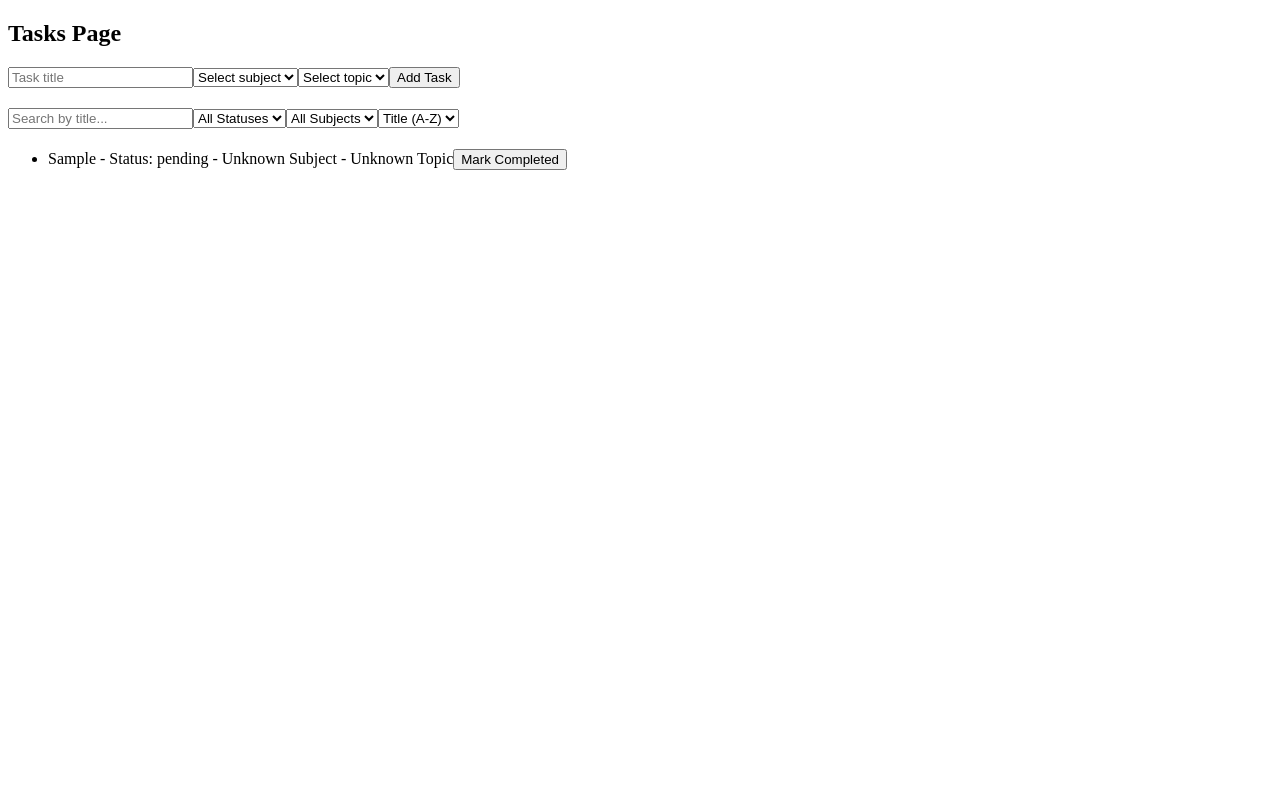
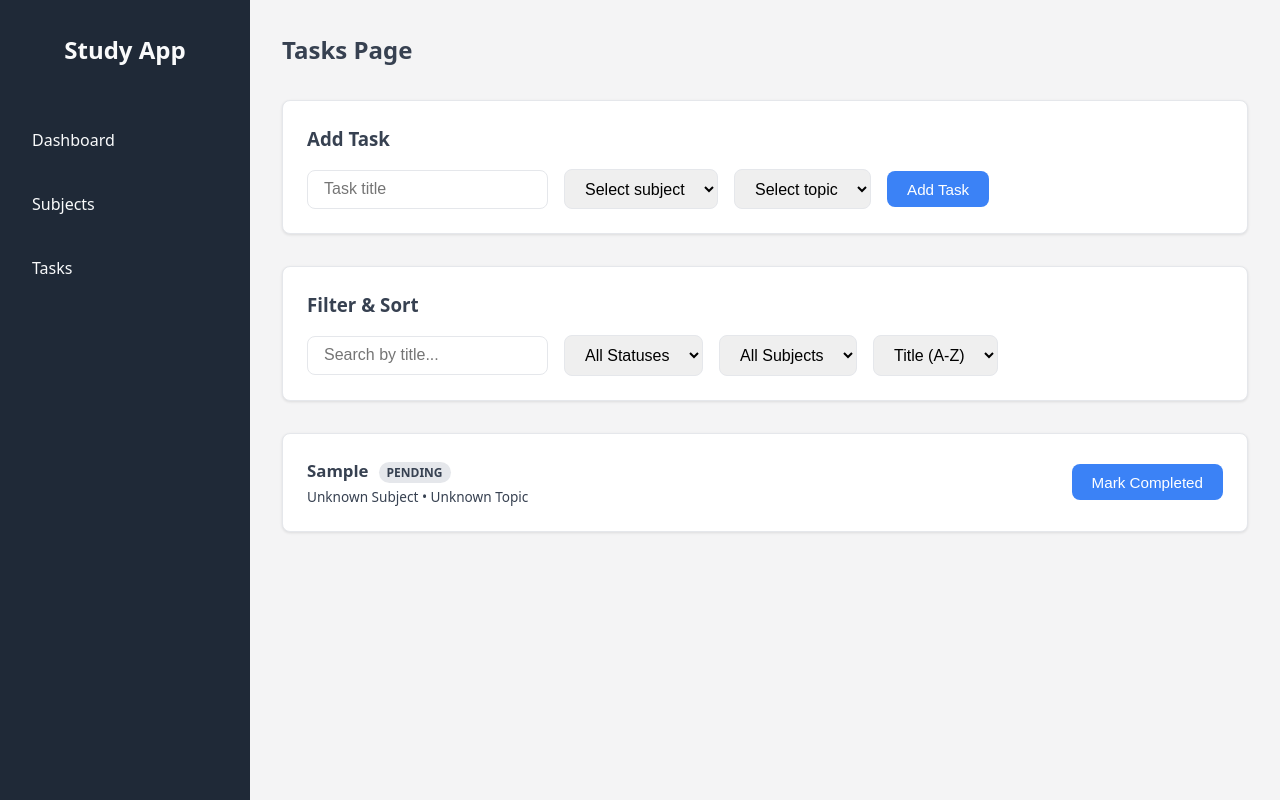
Before and after one commit to Tusharcode007/rst-AI-Powered-Study-Companion-, a React (Vite) app: page /tasks in a window 1280 px wide. Both pictures are taken after typing "Sample" into the empty fields and a click on the button "Add Task". Built offline with nearby package versions, Linux system fonts and the light colour scheme.

Commit message:
UI structure and card layout

```diff
--- a/package.json
+++ b/package.json
@@ -24,7 +24,8 @@
   "dependencies": {
     "react": "^19.2.4",
     "react-dom": "^19.2.4",
-    "react-router-dom": "^7.13.2"
+    "react-router-dom": "^7.13.2",
+    "recharts": "^3.8.0"
   },
   "devDependencies": {
     "@vitejs/plugin-react": "^6.0.1",
--- a/src/App.jsx
+++ b/src/App.jsx
@@ -1,5 +1,5 @@
 import React from 'react';
-import { BrowserRouter as Router, Routes, Route, Navigate } from 'react-router-dom';
+import { BrowserRouter as Router, Routes, Route, Navigate, Link } from 'react-router-dom';
 import Dashboard from './pages/Dashboard';
 import Subjects from './pages/Subjects';
 import Tasks from './pages/Tasks';
@@ -7,12 +7,25 @@ import Tasks from './pages/Tasks';
 function App() {
   return (
     <Router>
+      <div className="app-container">
+        {/* Sidebar */}
+        <nav className="sidebar">
+          <h1>Study App</h1>
+          <Link to="/dashboard">Dashboard</Link>
+          <Link to="/subjects">Subjects</Link>
+          <Link to="/tasks">Tasks</Link>
+        </nav>
+
+        {/* Main Content */}
+        <main className="main-content">
           <Routes>
             <Route path="/" element={<Navigate to="/dashboard" replace />} />
             <Route path="/dashboard" element={<Dashboard />} />
             <Route path="/subjects" element={<Subjects />} />
             <Route path="/tasks" element={<Tasks />} />
           </Routes>
+        </main>
+      </div>
     </Router>
   );
 }
--- /dev/null
+++ b/src/index.css
@@ -0,0 +1,154 @@
+:root {
+  --bg: #f4f4f5;
+  --sidebar-bg: #1f2937;
+  --sidebar-text: #f9fafb;
+  --surface: #ffffff;
+  --text: #374151;
+  --border: #e5e7eb;
+  --primary: #3b82f6;
+  --primary-hover: #2563eb;
+  --danger: #ef4444;
+  --danger-hover: #dc2626;
+  --radius: 8px;
+}
+
+* {
+  box-sizing: border-box;
+  margin: 0;
+  padding: 0;
+}
+
+body {
+  font-family: system-ui, -apple-system, sans-serif;
+  background-color: var(--bg);
+  color: var(--text);
+  line-height: 1.5;
+}
+
+/* Layout */
+.app-container {
+  display: flex;
+  min-height: 100vh;
+}
+
+.sidebar {
+  width: 250px;
+  background-color: var(--sidebar-bg);
+  color: var(--sidebar-text);
+  padding: 2rem 1rem;
+  display: flex;
+  flex-direction: column;
+  gap: 1rem;
+}
+
+.sidebar h1 {
+  margin-bottom: 2rem;
+  font-size: 1.5rem;
+  text-align: center;
+}
+
+.sidebar a {
+  color: var(--sidebar-text);
+  text-decoration: none;
+  padding: 0.75rem 1rem;
+  border-radius: var(--radius);
+  transition: background 0.2s;
+}
+
+.sidebar a:hover {
+  background-color: rgba(255, 255, 255, 0.1);
+}
+
+.main-content {
+  flex: 1;
+  padding: 2rem;
+  max-width: 1200px;
+  margin: 0 auto;
+}
+
+/* Typography & Forms */
+h2, h3 {
+  margin-bottom: 1rem;
+}
+
+form {
+  display: flex;
+  gap: 1rem;
+  flex-wrap: wrap;
+  align-items: center;
+}
+
+input, select {
+  padding: 0.6rem 1rem;
+  border: 1px solid var(--border);
+  border-radius: var(--radius);
+  font-size: 1rem;
+}
+
+/* Buttons */
+button {
+  padding: 0.6rem 1.25rem;
+  background-color: var(--primary);
+  color: white;
+  border: none;
+  border-radius: var(--radius);
+  font-size: 0.95rem;
+  cursor: pointer;
+  transition: background 0.2s;
+}
+
+button:hover {
+  background-color: var(--primary-hover);
+}
+
+.btn-danger {
+  background-color: var(--danger);
+}
+
+.btn-danger:hover {
+  background-color: var(--danger-hover);
+}
+
+/* Cards */
+.card {
+  background-color: var(--surface);
+  border: 1px solid var(--border);
+  border-radius: var(--radius);
+  padding: 1.5rem;
+  box-shadow: 0 1px 3px rgba(0,0,0,0.1);
+}
+
+/* Grids */
+.stats-grid {
+  display: grid;
+  grid-template-columns: repeat(auto-fit, minmax(200px, 1fr));
+  gap: 1rem;
+}
+
+/* Lists */
+ul {
+  list-style: none;
+}
+
+.list-container {
+  display: flex;
+  flex-direction: column;
+  gap: 1rem;
+}
+
+.list-item {
+  display: flex;
+  justify-content: space-between;
+  align-items: center;
+}
+
+.nested-list {
+  margin-top: 1rem;
+  padding-top: 1rem;
+  border-top: 1px solid var(--border);
+}
+
+.nested-list li {
+  padding: 0.5rem 0;
+  color: #6b7280;
+}
--- a/src/main.jsx
+++ b/src/main.jsx
@@ -2,6 +2,7 @@ import React from 'react'
 import ReactDOM from 'react-dom/client'
 import App from './App.jsx'
 import { StudyProvider } from './context/StudyContext.jsx'
+import './index.css'
 
 ReactDOM.createRoot(document.getElementById('root')).render(
   <React.StrictMode>
--- a/src/pages/Dashboard.jsx
+++ b/src/pages/Dashboard.jsx
@@ -1,9 +1,85 @@
-import React from 'react';
+import React, { useContext } from 'react';
+import { StudyContext } from '../context/StudyContext';
+import { BarChart, Bar, XAxis, YAxis, Tooltip, CartesianGrid, PieChart, Pie, Cell } from 'recharts';
 
 function Dashboard() {
+  const { tasks, subjects } = useContext(StudyContext);
+
+  const totalTasks = tasks.length;
+  const completedTasks = tasks.filter(task => task.status === 'completed').length;
+  const pendingTasks = tasks.filter(task => task.status === 'pending').length;
+
+  const completionPercentage = totalTasks > 0
+    ? Math.round((completedTasks / totalTasks) * 100)
+    : 0;
+
+  const subjectChartData = subjects.map(subject => {
+    const count = tasks.filter(task => String(task.subjectId) === String(subject.id)).length;
+    return { name: subject.name, tasks: count };
+  });
+
+  const pieData = [
+    { name: "Completed", value: completedTasks },
+    { name: "Pending", value: pendingTasks }
+  ];
+
+  const COLORS = ['#82ca9d', '#ffc658'];
+
   return (
     <div>
-      Dashboard Page
+      <h2 style={{ marginBottom: '2rem' }}>Dashboard Analytics</h2>
+
+      <div className="stats-grid">
+        <div className="card" style={{ textAlign: 'center' }}>
+          <h3 style={{ fontSize: '2rem', color: 'var(--primary)', marginBottom: '0.2rem' }}>{totalTasks}</h3>
+          <p style={{ margin: 0 }}>Total Tasks</p>
+        </div>
+        <div className="card" style={{ textAlign: 'center' }}>
+          <h3 style={{ fontSize: '2rem', color: 'var(--primary)', marginBottom: '0.2rem' }}>{completedTasks}</h3>
+          <p style={{ margin: 0 }}>Completed Tasks</p>
+        </div>
+        <div className="card" style={{ textAlign: 'center' }}>
+          <h3 style={{ fontSize: '2rem', color: 'var(--primary)', marginBottom: '0.2rem' }}>{pendingTasks}</h3>
+          <p style={{ margin: 0 }}>Pending Tasks</p>
+        </div>
+        <div className="card" style={{ textAlign: 'center' }}>
+          <h3 style={{ fontSize: '2rem', color: 'var(--primary)', marginBottom: '0.2rem' }}>{completionPercentage}%</h3>
+          <p style={{ margin: 0 }}>Completion</p>
+        </div>
+      </div>
+
+      <div style={{ display: 'flex', gap: '2rem', flexWrap: 'wrap', marginTop: '2rem' }}>
+        <div className="card" style={{ flex: 1, minWidth: '400px' }}>
+          <h3>Subject-wise Task Count</h3>
+          <BarChart width={400} height={300} data={subjectChartData}>
+            <CartesianGrid strokeDasharray="3 3" />
+            <XAxis dataKey="name" />
+            <YAxis />
+            <Tooltip />
+            <Bar dataKey="tasks" fill="#8884d8" />
+          </BarChart>
+        </div>
+
+        <div className="card" style={{ flex: 1, minWidth: '400px' }}>
+          <h3>Completion Status</h3>
+          <PieChart width={300} height={300}>
+            <Pie
+              data={pieData}
+              cx="50%"
+              cy="50%"
+              outerRadius={100}
+              fill="#82ca9d"
+              dataKey="value"
+              label
+            >
+              {pieData.map((entry, index) => (
+                <Cell key={`cell-${index}`} fill={COLORS[index % COLORS.length]} />
+              ))}
+            </Pie>
+            <Tooltip />
+          </PieChart>
+        </div>
+      </div>
     </div>
   );
 }
--- a/src/pages/Subjects.jsx
+++ b/src/pages/Subjects.jsx
@@ -5,51 +5,41 @@ function Subjects() {
   const [name, setName] = useState('');
   const [topicName, setTopicName] = useState('');
   const [topicSubjectId, setTopicSubjectId] = useState('');
-  const { subjects, topics, addSubject, deleteSubject, addTopic } = useContext(StudyContext);
+  const { subjects, addSubject, deleteSubject, addTopic, topics } = useContext(StudyContext);
 
   const handleSubjectSubmit = (e) => {
     e.preventDefault();
-    addSubject(name);
-    setName('');
+    if(name) { addSubject(name); setName(''); }
   };
 
   const handleTopicSubmit = (e) => {
     e.preventDefault();
-    addTopic(topicName, topicSubjectId);
-    setTopicName('');
-    setTopicSubjectId('');
+    if(topicName && topicSubjectId) { addTopic(topicName, topicSubjectId); setTopicName(''); setTopicSubjectId(''); }
   };
 
   return (
     <div>
-      Subjects Page
+      <h2 style={{ marginBottom: '2rem' }}>Subjects & Topics</h2>
+
+      <div className="card" style={{ marginBottom: '2rem' }}>
+        <h3>Add Subject</h3>
         <form onSubmit={handleSubjectSubmit}>
           <input
             type="text"
+            placeholder="New Subject Name"
             value={name}
             onChange={(e) => setName(e.target.value)}
           />
           <button type="submit">Add Subject</button>
         </form>
-      <ul>
-        {subjects.map((subject) => (
-          <li key={subject.id}>
-            {subject.name}
-            <button onClick={() => deleteSubject(subject.id)}>Delete</button>
-            <ul>
-              {topics
-                .filter(topic => String(topic.subjectId) === String(subject.id))
-                .map(topic => (
-                  <li key={topic.id}>{topic.name}</li>
-                ))}
-            </ul>
-          </li>
-        ))}
-      </ul>
+      </div>
 
+      <div className="card" style={{ marginBottom: '2rem' }}>
+        <h3>Add Topic</h3>
         <form onSubmit={handleTopicSubmit}>
           <input
             type="text"
+            placeholder="Topic Name"
             value={topicName}
             onChange={(e) => setTopicName(e.target.value)}
           />
@@ -62,6 +52,27 @@ function Subjects() {
           <button type="submit">Add Topic</button>
         </form>
       </div>
+
+      <h3 style={{ marginBottom: '1rem' }}>Your Subjects</h3>
+      <div className="list-container">
+        {subjects.map((subject) => (
+          <div key={subject.id} className="card">
+            <div className="list-item">
+              <strong>{subject.name}</strong>
+              <button className="btn-danger" onClick={() => deleteSubject(subject.id)}>Delete</button>
+            </div>
+
+            <ul className="nested-list">
+              {topics
+                .filter(topic => String(topic.subjectId) === String(subject.id))
+                .map(topic => (
+                  <li key={topic.id}>&#x2022; {topic.name}</li>
+                ))}
+            </ul>
+          </div>
+        ))}
+      </div>
+    </div>
   );
 }
 
--- a/src/pages/Tasks.jsx
+++ b/src/pages/Tasks.jsx
@@ -6,7 +6,6 @@ function Tasks() {
   const [subjectId, setSubjectId] = useState('');
   const [topicId, setTopicId] = useState('');
 
-  // Filter and Sort states
   const [filter, setFilter] = useState('All');
   const [searchQuery, setSearchQuery] = useState('');
   const [subjectFilter, setSubjectFilter] = useState('All');
@@ -16,68 +15,66 @@ function Tasks() {
 
   const handleSubmit = (e) => {
     e.preventDefault();
-    addTask(title, subjectId, topicId);
-    setTitle('');
-    setSubjectId('');
-    setTopicId('');
+    if(title) { addTask(title, subjectId, topicId); setTitle(''); setSubjectId(''); setTopicId(''); }
   };
 
   return (
     <div>
-      <h2>Tasks Page</h2>
-      <form onSubmit={handleSubmit}>
+      <h2 style={{ marginBottom: '2rem' }}>Tasks Page</h2>
+
+      <div className="card" style={{ marginBottom: '2rem' }}>
+        <h3>Add Task</h3>
+        <form onSubmit={handleSubmit} style={{ margin: 0 }}>
           <input
             type="text"
             placeholder="Task title"
             value={title}
             onChange={(e) => setTitle(e.target.value)}
           />
-
           <select value={subjectId} onChange={(e) => setSubjectId(e.target.value)}>
             <option value="">Select subject</option>
             {subjects.map(subject => (
               <option key={subject.id} value={subject.id}>{subject.name}</option>
             ))}
           </select>
-
           <select value={topicId} onChange={(e) => setTopicId(e.target.value)}>
             <option value="">Select topic</option>
             {topics.map(topic => (
               <option key={topic.id} value={topic.id}>{topic.name}</option>
             ))}
           </select>
-
           <button type="submit">Add Task</button>
         </form>
+      </div>
 
-      <div style={{ marginTop: '20px', marginBottom: '20px' }}>
+      <div className="card" style={{ marginBottom: '2rem' }}>
+        <h3>Filter & Sort</h3>
+        <form style={{ margin: 0 }}>
           <input
             type="text"
             placeholder="Search by title..."
             value={searchQuery}
             onChange={(e) => setSearchQuery(e.target.value)}
           />
-
           <select value={filter} onChange={(e) => setFilter(e.target.value)}>
             <option value="All">All Statuses</option>
             <option value="Pending">Pending</option>
             <option value="Completed">Completed</option>
           </select>
-
           <select value={subjectFilter} onChange={(e) => setSubjectFilter(e.target.value)}>
             <option value="All">All Subjects</option>
             {subjects.map(subject => (
               <option key={subject.id} value={subject.id}>{subject.name}</option>
             ))}
           </select>
-
           <select value={sortOrder} onChange={(e) => setSortOrder(e.target.value)}>
             <option value="A-Z">Title (A-Z)</option>
             <option value="Z-A">Title (Z-A)</option>
           </select>
+        </form>
       </div>
 
-      <ul>
+      <div className="list-container">
         {tasks
           .filter(task => {
             if (filter !== 'All' && task.status.toLowerCase() !== filter.toLowerCase()) return false;
@@ -93,15 +90,35 @@ function Tasks() {
             const subject = subjects.find(s => String(s.id) === String(task.subjectId));
             const topic = topics.find(t => String(t.id) === String(task.topicId));
             return (
-              <li key={task.id}>
-                {task.title} - Status: {task.status} - {subject ? subject.name : 'Unknown Subject'} - {topic ? topic.name : 'Unknown Topic'}
-                <button onClick={() => toggleTaskStatus(task.id)}>
+              <div key={task.id} className="card list-item">
+                <div>
+                  <strong style={{ fontSize: '1.05rem' }}>{task.title}</strong>
+                  <span style={{
+                    marginLeft: '10px',
+                    padding: '2px 8px',
+                    borderRadius: '12px',
+                    fontSize: '0.75rem',
+                    backgroundColor: task.status === 'completed' ? '#10b981' : '#e5e7eb',
+                    color: task.status === 'completed' ? 'white' : '#374151',
+                    textTransform: 'uppercase',
+                    fontWeight: 'bold'
+                  }}>
+                    {task.status}
+                  </span>
+                  <p style={{ marginTop: '0.25rem', marginBottom: 0, fontSize: '0.85rem', color: 'var(--text-secondary)' }}>
+                    {subject ? subject.name : 'Unknown Subject'} &bull; {topic ? topic.name : 'Unknown Topic'}
+                  </p>
+                </div>
+                <button
+                  style={{ backgroundColor: task.status === 'pending' ? 'var(--primary)' : 'var(--border)', color: task.status === 'pending' ? 'white' : '#374151' }}
+                  onClick={() => toggleTaskStatus(task.id)}
+                >
                   {task.status === 'pending' ? 'Mark Completed' : 'Mark Pending'}
                 </button>
-              </li>
+              </div>
             );
         })}
-      </ul>
+      </div>
     </div>
   );
 }
```
Also changed, not shown: 1 other file (tests, documents, lock files or other folders). Lines whose indentation alone changed are shown as unchanged.
